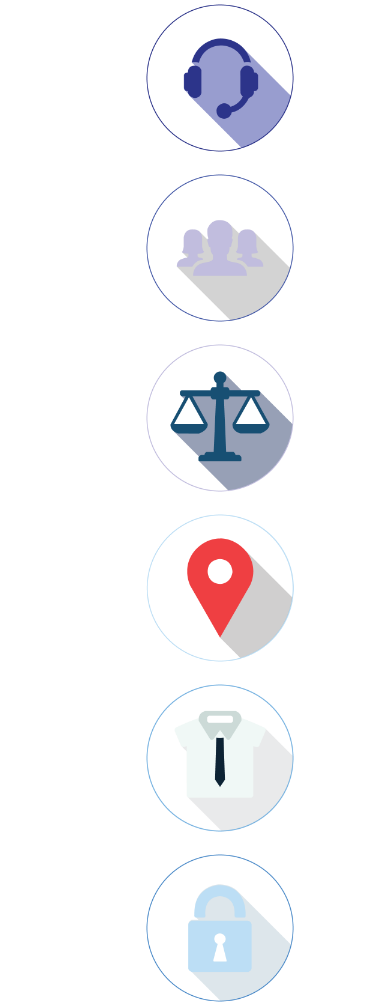
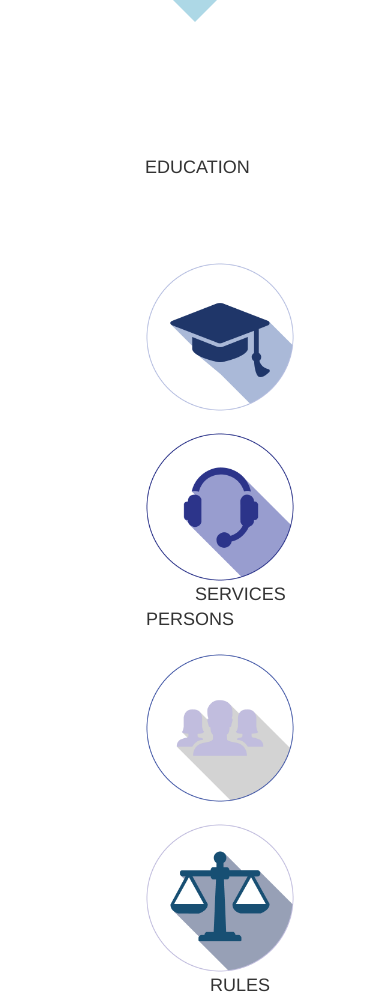
Before and after one commit to futurouz/freshmen, a plain HTML site: page index.html in a window 390 px wide. Shown: the part 998-2000 px from the top of the page. Drawn offline with nearby package versions, Linux system fonts and the light colour scheme.

Commit message:
page2 upgraded

```diff
--- a/css/main.css
+++ b/css/main.css
@@ -79,6 +79,7 @@ img {
     text-align: justify;
     text-indent: 3em;
 }
+
 .triangle {
     width: 0;
     height: 0;
@@ -102,17 +103,65 @@ img {
    width: 150px;
 }
 @media screen and (min-width: 1166px) {
-    .sec2-img img {
-        width: 150px;
-        margin-right: 20px;
-    }
-    .sec2-img ul li {
-        display: inline;
-    }
     #smallMap {
         max-width: 50px;
         max-height: 50px;
         width: auto;
         height: auto;
     }
+
 }
+@media screen and (min-width: 1200px) {
+   .sec2-img ul li {
+      display: inline;
+   }
+}
+@media screen and (max-width: 1199px) {
+
+   #edu::before{
+      content: 'EDUCATION';
+      font-size: 18px;
+      margin-right: 50px;
+      line-height: 150px;
+   }
+   #ser::after{
+      content: 'SERVICES';
+      font-size: 18px;
+      margin-left: 50px;
+   }
+   #per::before{
+      content: 'PERSONS';
+      font-size: 18px;
+      margin-right: 50px;
+   }
+   #rule::after{
+      content: 'RULES';
+      font-size: 18px;
+      margin-left: 50px;
+   }
+   #map::before{
+      content: 'MAP';
+      font-size: 18px;
+      margin-right: 50px;
+   }
+   #shirt::after{
+      content: 'SHIRT';
+      font-size: 18px;
+      margin-left: 50px;
+   }
+   #secur::before{
+      content: 'SECURITY';
+      font-size: 18px;
+      margin-right: 50px;
+   }
+   #car::after{
+      content: 'CAR PARK';
+      font-size: 18px;
+      margin-left: 50px;
+   }
+   #acti::before{
+      content: 'ACTIVITY';
+      font-size: 18px;
+      margin-right: 50px;
+   }
+}
--- a/index.html
+++ b/index.html
@@ -25,7 +25,7 @@
                 </div>
                 <div class="row">
                     <div class="col-md-12">
-                        <img src="./img/sit_logo.png" alt="แคปหมู 1 ea">
+                        <img src="./img/cha7.png" alt="แคปหมู 1 ea">
                     </div>
                 </div>
                 <div class="row">
@@ -51,10 +51,10 @@
            <div class="col-md-12 sec2-img">
              <ul style="list-style:none">
                <li id="edu"><img src="img/edu.png" alt=""></li>
-               <li id="ser"><img src="img/_services.png" alt=""></li>
-               <li id="per"><img src="img/_person.png" alt=""></li>
-               <li id="rule"><img src="img/_rules.png" alt=""></li>
-               <li id="map"><img src="img/_map_2.png" alt=""></li>
+               <li id="ser"><img src="img/services.png" alt=""></li>
+               <li id="per"><img src="img/person.png" alt=""></li>
+               <li id="rule"><img src="img/rules.png" alt=""></li>
+               <li id="map"><img src="img/map_2.png" alt=""></li>
                <li id="shirt"><img src="img/shirt.png" alt=""></li>
                <li id="secur"><img src="img/security.png" alt=""></li>
                <li id="car"><img src="img/carpark.png" alt=""></li>
```
Also changed, not shown: img/_map_2.png (deleted), img/_rules.png (deleted), img/cha7.png (added), img/person.png (renamed from img/_person.png), 2 other files.
